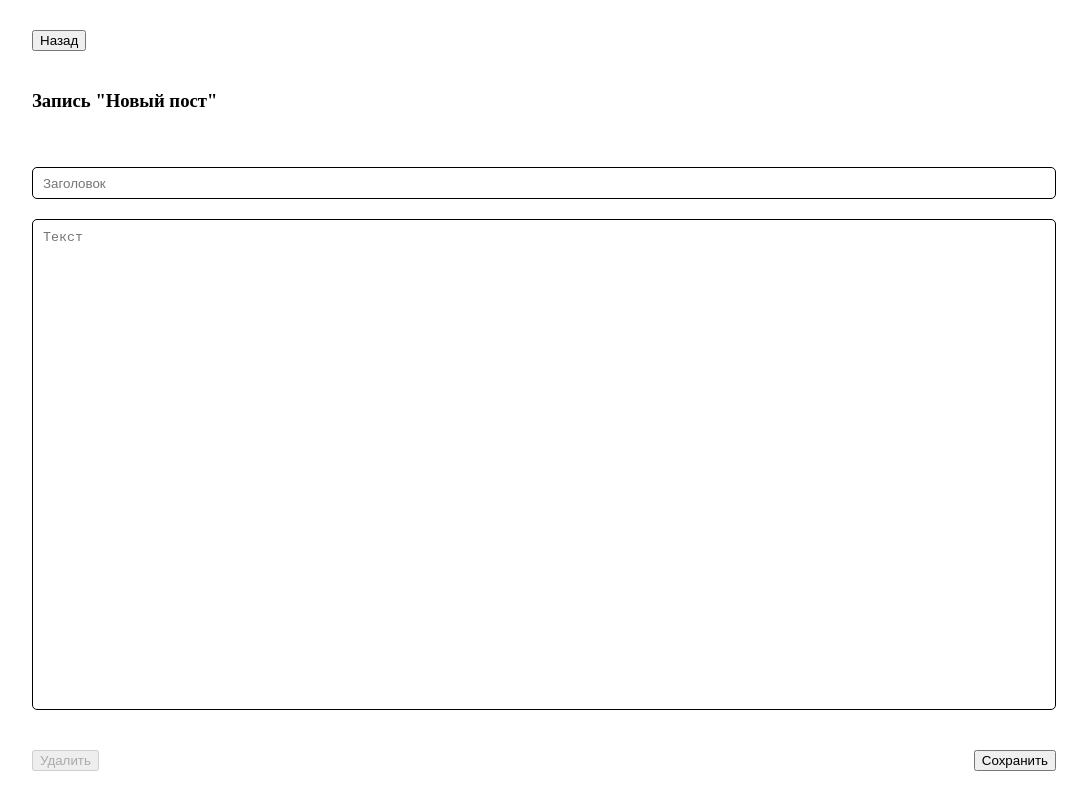
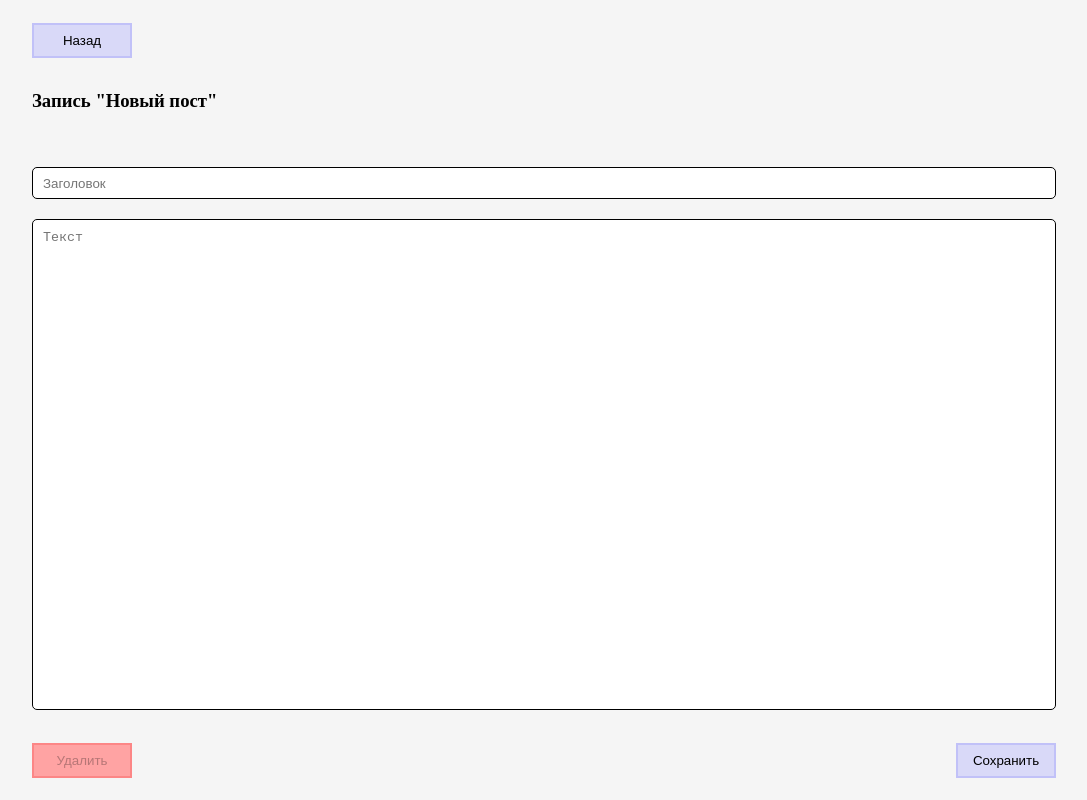
Before and after one commit to AndreyBS1/angular-blog, an Angular app: page /post/new in a window 1280 px wide. Shown: the whole page, without its empty margins (96-1183 px from the left). Built offline with nearby package versions, Linux system fonts and the light colour scheme.

Commit message:
Updated styles

```diff
--- a/src/app/app.component.css
+++ b/src/app/app.component.css
@@ -3,4 +3,5 @@
   height: 100vh;
   margin: 0;
   padding: 0;
+  background-color: whitesmoke;
 }
--- a/src/app/post-card/post-card.component.css
+++ b/src/app/post-card/post-card.component.css
@@ -31,7 +31,7 @@
 .card-text {
   height: 75%;
   border: solid 1px black;
-  background-color: whitesmoke;
+  background-color: white;
   justify-content: flex-start;
   align-items: flex-start;
 }
@@ -58,4 +58,11 @@ a {
   width: 100%;
   height: 100%;
   padding: 5px;
+  background-color: rgb(217, 217, 248);
+  border: solid 2px rgb(193, 193, 248);
+  cursor: pointer;
 }
+
+.card-button button:hover {
+  background-color: white;
+}
--- a/src/app/post-details/post-details.component.css
+++ b/src/app/post-details/post-details.component.css
@@ -56,3 +56,20 @@ textarea {
 .bottom {
   justify-content: space-between;
 }
+
+button {
+  width: 100px;
+  height: 35px;
+  background-color: rgb(217, 217, 248);
+  border: solid 2px rgb(193, 193, 248);
+  cursor: pointer;
+}
+
+button:hover {
+  background-color: white;
+}
+
+.delete-button {
+  background-color: rgb(255, 163, 163);
+  border-color: rgb(252, 134, 134);
+}
--- a/src/app/post-details/post-details.component.html
+++ b/src/app/post-details/post-details.component.html
@@ -16,7 +16,9 @@
       </textarea>
     </div>
     <div class="button-wrapper bottom">
-      <button (click)="delete()" [disabled]="isNewPost">Удалить</button>
+      <button class="delete-button" (click)="delete()" [disabled]="isNewPost">
+        Удалить
+      </button>
       <button (click)="save()">Сохранить</button>
     </div>
   </div>
--- a/src/app/posts-list/posts-list.component.css
+++ b/src/app/posts-list/posts-list.component.css
@@ -49,8 +49,20 @@ a {
 }
 
 .add-button {
-  padding: 5px;
+  /* padding: 5px; */
   position: fixed;
   bottom: 5%;
   right: 2%;
 }
+
+button {
+  width: 100px;
+  height: 35px;
+  background-color: rgb(217, 217, 248);
+  border: solid 2px rgb(193, 193, 248);
+  cursor: pointer;
+}
+
+button:hover {
+  background-color: white;
+}
```
